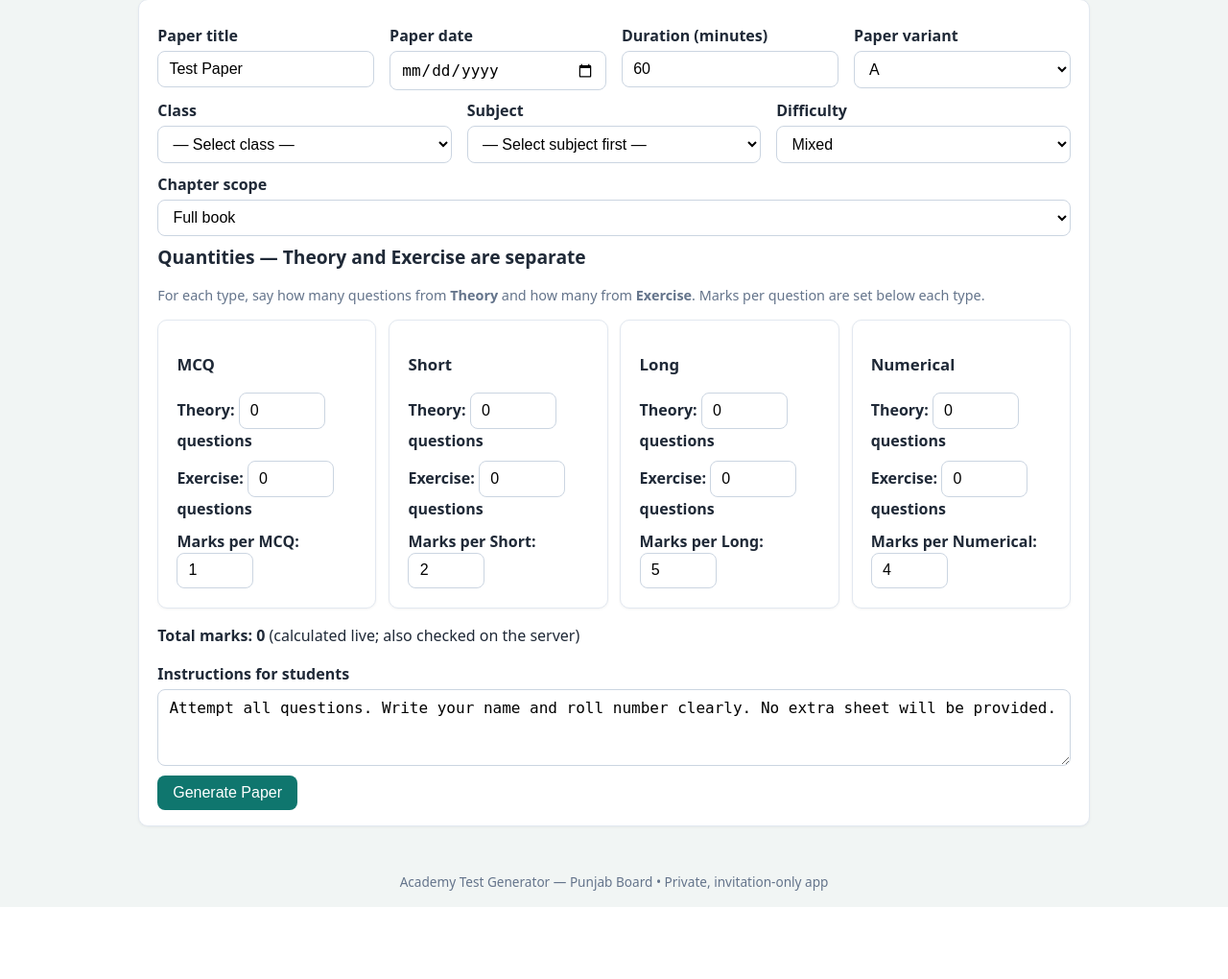
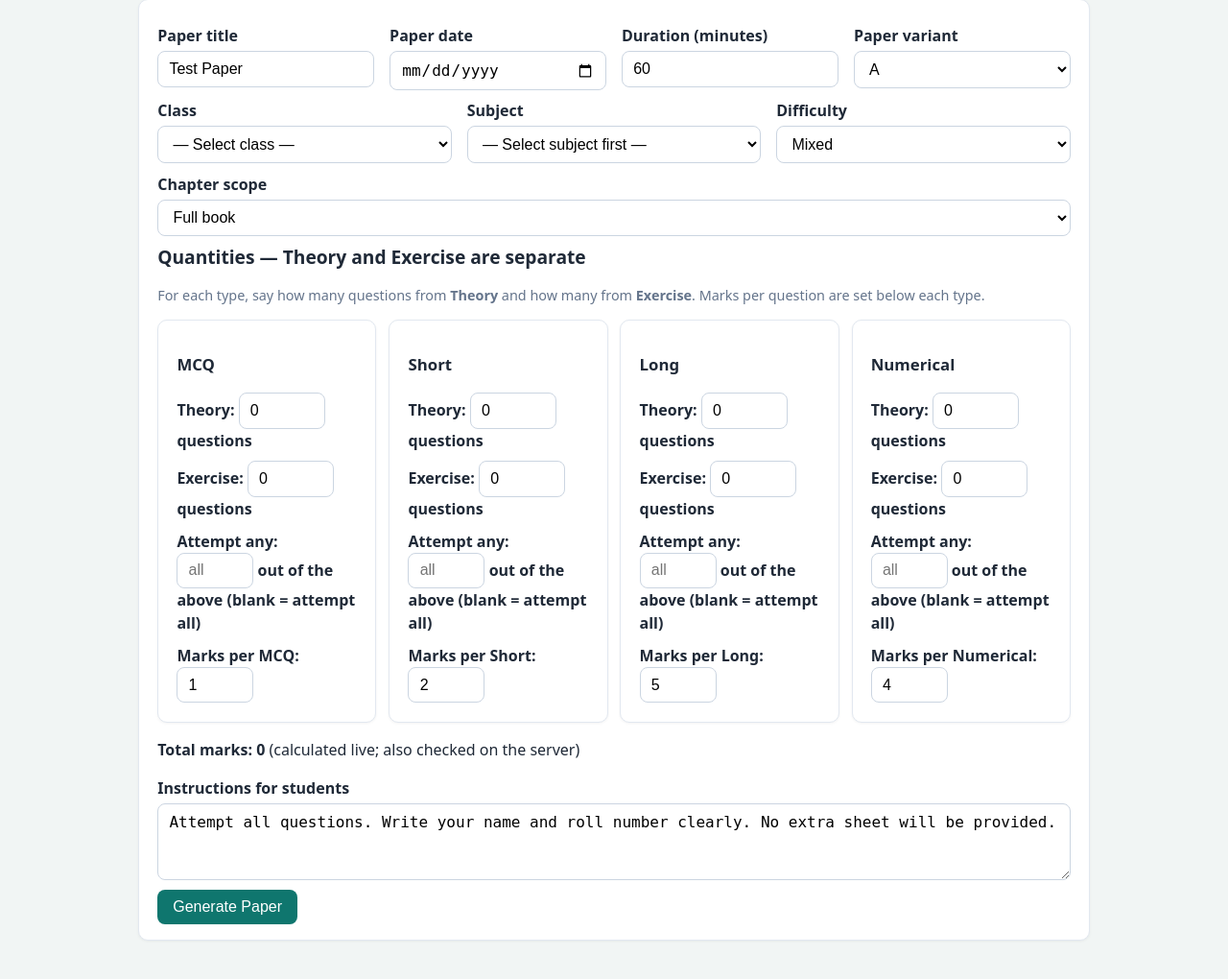
Before and after one commit to hami7368/academy-test-generator-, a Flask app: page /generator in a window 1280 px wide. Shown: the part 125-1145 px from the top of the page at 96% size. Before the commit the page ends 1070 px from the top, so only its background shows below. Run offline with Flask 3, Linux system fonts and the light colour scheme; the visitor is signed in with stand-in values (Sample User, id 1); data comes from the database, SQL or seed files in the repository.

Commit message:
Add 'Attempt any N out of M' choice per question type (generator, preview, PDF, variants)

```diff
--- a/app.py
+++ b/app.py
@@ -155,10 +155,18 @@ class Paper(db.Model):
     instructions = db.Column(db.Text)
     paper_date = db.Column(db.String(20))
     questions_json = db.Column(db.Text, nullable=False, default="[]")  # snapshot [{id,text,qtype,source,marks,options,correct_option,answer,chapter}]
+    attempt_json = db.Column(db.Text, default="{}")  # {"Short": 5} = attempt any 5 out of the Short questions
     created_at = db.Column(db.DateTime, default=datetime.utcnow)
     teacher = db.relationship("User")
     class_level = db.relationship("ClassLevel")
     subject = db.relationship("Subject")
+
+    @property
+    def attempts(self):
+        try:
+            return json.loads(self.attempt_json or "{}")
+        except Exception:
+            return {}
 
     @property
     def questions(self):
@@ -230,8 +238,42 @@ def ensure_admin_from_env():
     return True
 
 
+def _ensure_attempt_column():
+    """Add Paper.attempt_json to databases created before the choice feature.
+    Fresh databases already get the column from create_all()."""
+    try:
+        from sqlalchemy import text as _text
+        cols = [r[1] for r in db.session.execute(_text("PRAGMA table_info(paper)"))]
+        if "attempt_json" not in cols:
+            db.session.execute(_text("ALTER TABLE paper ADD COLUMN attempt_json TEXT DEFAULT '{}'"))
+            db.session.commit()
+    except Exception:
+        db.session.rollback()
+        try:
+            from sqlalchemy import text as _text2
+            db.session.execute(_text2("ALTER TABLE paper ADD COLUMN IF NOT EXISTS attempt_json TEXT DEFAULT '{}'"))
+            db.session.commit()
+        except Exception:
+            db.session.rollback()
+
+
+def _total_with_attempts(questions, attempts):
+    """Total marks counting only the questions a student must attempt:
+    for each type, the first N questions where N = attempts[type] (or all)."""
+    grouped = {}
+    for q in questions:
+        grouped.setdefault(q["qtype"], []).append(q)
+    total = 0
+    for qtype, items in grouped.items():
+        n = (attempts or {}).get(qtype)
+        n = len(items) if n is None else max(0, min(int(n), len(items)))
+        total += sum(item["marks"] for item in items[:n])
+    return total
+
+
 def init_db():
     db.create_all()
+    _ensure_attempt_column()
     ensure_admin_from_env()
     try:
         from seed import seed_all
@@ -976,7 +1018,6 @@ def generator():
         marks_per = {t: (request.form.get(f"marks_{t.lower()}", type=int)
                          or TYPE_MARKS_DEFAULT[t]) for t in QTYPES}
         selected, shortfalls = [], []
-        total = 0
         for qtype, f_th, f_ex in QTY_FIELDS:
             for source, field in (("Theory", f_th), ("Exercise", f_ex)):
                 n = request.form.get(field, type=int) or 0
@@ -992,18 +1033,30 @@ def generator():
                                      "options": qq.options, "correct_option": qq.correct_option,
                                      "answer": qq.answer or "",
                                      "chapter": ch.name if ch else ""})
-                    total += marks_per[qq.qtype]
         if shortfalls and not allow_short:
             # Do NOT silently make a short paper: show the warning and ask to confirm.
             return render_template("generator.html", classes=classes,
                                    shortfalls=shortfalls, form_data=request.form)
+        # "Attempt any N out of M" choice, per question type (e.g. Short: any 5 of 8).
+        attempts = {}
+        for qtype in QTYPES:
+            a = request.form.get(f"attempt_{qtype.lower()}", type=int) or 0
+            if a:
+                attempts[qtype] = a
+        for qtype, n in attempts.items():
+            have = sum(1 for q in selected if q["qtype"] == qtype)
+            if n > have:
+                flash(f"Attempt any {n} for {TYPE_LABEL[qtype]} is more than the {have} questions in that section — lower it or add more questions first.", "error")
+                return render_template("generator.html", classes=classes, form_data=request.form)
+        total = _total_with_attempts(selected, attempts)
         if not selected:
             flash("No questions selected — set at least one quantity above 0.", "error")
             return render_template("generator.html", classes=classes)
         paper = Paper(title=title, teacher_id=current_user.id, class_level_id=cid,
                       subject_id=sid, variant=variant, total_marks=total,
                       duration_minutes=duration, instructions=instructions,
-                      paper_date=paper_date, questions_json=json.dumps(selected))
+                      paper_date=paper_date, questions_json=json.dumps(selected),
+                      attempt_json=json.dumps(attempts))
         db.session.add(paper)
         db.session.commit()
         log_activity("paper_generated", f"{title} ({total} marks)")
@@ -1046,13 +1099,14 @@ def paper_variant(pid):
                                    "chapter": ch.name if ch else ""})
                 else:
                     new_qs.append(qq)
-                total += bucket[0]["marks"]
+    total = _total_with_attempts(new_qs, orig.attempts)
     paper = Paper(title=orig.title, teacher_id=orig.teacher_id,
                   class_level_id=orig.class_level_id, subject_id=orig.subject_id,
                   variant=variant, total_marks=total,
                   duration_minutes=orig.duration_minutes,
                   instructions=orig.instructions, paper_date=orig.paper_date,
-                  questions_json=json.dumps(new_qs))
+                  questions_json=json.dumps(new_qs),
+                  attempt_json=json.dumps(orig.attempts))
     db.session.add(paper)
     db.session.commit()
     flash(f"Paper {variant} created with a different question selection.", "success")
@@ -1089,10 +1143,9 @@ def paper_edit(pid):
             for i, q in enumerate(qs):
                 q["text"] = request.form.get(f"text_{i}", q["text"])
                 q["marks"] = request.form.get(f"marks_{i}", type=int) or q["marks"]
-                total += q["marks"]
                 new_qs.append(q)
             p.questions_json = json.dumps(new_qs)
-            p.total_marks = total
+            p.total_marks = _total_with_attempts(new_qs, p.attempts)
             db.session.commit()
             flash("Paper saved.", "success")
             return redirect(url_for("paper_view", pid=p.id))
@@ -1101,7 +1154,7 @@ def paper_edit(pid):
             if 0 <= idx < len(qs):
                 qs.pop(idx)
                 p.questions_json = json.dumps(qs)
-                p.total_marks = sum(q["marks"] for q in qs)
+                p.total_marks = _total_with_attempts(qs, p.attempts)
                 db.session.commit()
                 flash("Question removed.", "success")
         elif action == "move":
@@ -1147,7 +1200,8 @@ def paper_duplicate(pid):
                  class_level_id=p.class_level_id, subject_id=p.subject_id,
                  variant=p.variant, total_marks=p.total_marks,
                  duration_minutes=p.duration_minutes, instructions=p.instructions,
-                 paper_date=p.paper_date, questions_json=p.questions_json)
+                 paper_date=p.paper_date, questions_json=p.questions_json,
+                 attempt_json=json.dumps(p.attempts))
     db.session.add(copy)
     db.session.commit()
     flash("Paper copied.", "success")
@@ -1251,12 +1305,16 @@ def _paper_pdf(pid, answer_key=False):
     grouped = {}
     for qq in p.questions:
         grouped.setdefault(qq["qtype"], []).append(qq)
+    attempts = p.attempts
     n = 0
     for qtype in QTYPES:
         items = grouped.get(qtype, [])
         if not items:
             continue
-        story.append(Paragraph(f"Section: {TYPE_LABEL[qtype]}", bold))
+        heading = f"Section: {TYPE_LABEL[qtype]}"
+        if attempts.get(qtype):
+            heading += f" — Attempt any {attempts[qtype]} out of {len(items)}"
+        story.append(Paragraph(heading, bold))
         story.append(Spacer(1, 2 * mm))
         for qq in items:
             n += 1
--- a/templates/generator.html
+++ b/templates/generator.html
@@ -35,6 +35,7 @@
 <div class="card"><h3>{{ t }}</h3>
 <label>Theory: <input type="number" class="qty" data-marks="{{ m }}" name="{{ th }}" value="0" min="0"> questions</label>
 <label>Exercise: <input type="number" class="qty" data-marks="{{ m }}" name="{{ ex }}" value="0" min="0"> questions</label>
+<label>Attempt any: <input type="number" class="attempt" data-type="{{ t }}" name="attempt_{{ t|lower }}" value="{{ (form_data['attempt_' + t|lower] if form_data else '') }}" min="0" placeholder="all" style="width:80px"> out of the above (blank = attempt all)</label>
 <label>Marks per {{ t }}: <input type="number" class="mpq" data-type="{{ t }}" name="marks_{{ t|lower }}" value="{{ m }}" min="1" style="width:80px"></label>
 </div>{% endfor %}
 </div>
@@ -52,6 +53,13 @@ subj.onchange=async()=>{ const box=document.getElementById('chapters'); box.inne
   const r=await fetch('/api/chapters/'+subj.value); const d=await r.json();
   d.forEach(c=>{ const l=document.createElement('label'); l.style.display='block'; l.innerHTML='<input type="checkbox" name="chapter_ids" value="'+c.id+'"> Ch '+c.number+': '+c.name; box.appendChild(l); }); };
 document.getElementById('scope').onchange=e=>{ document.getElementById('chapbox').style.display=(e.target.value==='full'||e.target.value==='half')?'none':'block'; };
-function total(){ let t=0; document.querySelectorAll('.qty').forEach(i=>{ t += (+i.value||0) * (+document.querySelector('input[name="marks_'+(i.name.includes('mcq')?'mcq':i.name.includes('short')?'short':i.name.includes('long')?'long':'numerical')+'"]').value||0); }); document.getElementById('total').textContent=t; }
-document.querySelectorAll('.qty,.mpq').forEach(i=>i.addEventListener('input',total)); total();
+function total(){ let t=0;
+  document.querySelectorAll('.qty-grid .card').forEach(card=>{
+    const marks=+card.querySelector('.mpq').value||0;
+    let qty=0; card.querySelectorAll('.qty').forEach(i=>qty+=(+i.value||0));
+    const att=card.querySelector('.attempt');
+    let n=qty; if(att && +att.value>0) n=Math.min(+att.value, qty);
+    t+=n*marks; });
+  document.getElementById('total').textContent=t; }
+document.querySelectorAll('.qty,.mpq,.attempt').forEach(i=>i.addEventListener('input',total)); total();
 </script>{% endblock %}
--- a/templates/paper_view.html
+++ b/templates/paper_view.html
@@ -18,7 +18,7 @@ Date: {{ paper.paper_date }} · Time: {{ paper.duration_minutes }} minutes · To
 {% set ns = namespace(n=0) %}
 {% for qtype in ['MCQ','Short','Long','Numerical'] %}
 {% set items = paper.questions | selectattr('qtype','equalto',qtype) | list %}
-{% if items %}<div class="card"><h2>{{ {'MCQ':'MCQs','Short':'Short Questions','Long':'Long Questions','Numerical':'Numericals'}[qtype] }}</h2>
+{% if items %}<div class="card"><h2>{{ {'MCQ':'MCQs','Short':'Short Questions','Long':'Long Questions','Numerical':'Numericals'}[qtype] }}{% if paper.attempts.get(qtype) %} — Attempt any {{ paper.attempts[qtype] }} out of {{ items|length }}{% endif %}</h2>
 {% for q in items %}{% set ns.n = ns.n + 1 %}
 <div class="qbox"><b>Q{{ ns.n }}.</b> {{ q.text }} <b>[{{ q.marks }} marks]</b> <span class="muted">({{ q.source }} · {{ q.chapter }})</span>
 {% if q.options %}<ol type="A">{% for o in q.options %}<li>{{ o }}</li>{% endfor %}</ol>{% endif %}</div>
```
Also changed, not shown: tests/test_app.py (+34 -0 lines), README.md.
